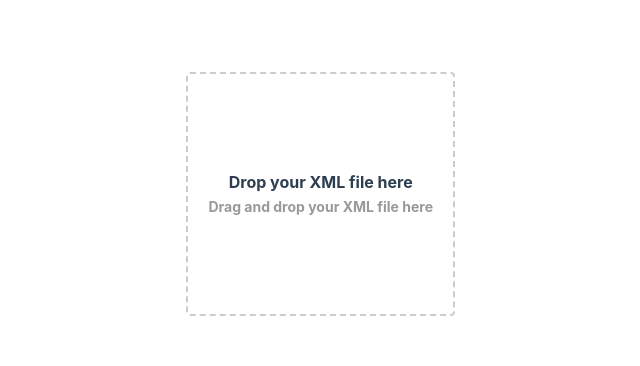
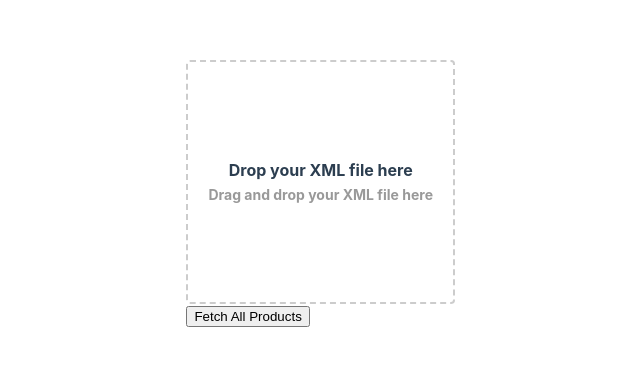
Before and after one commit to Dylan-vdb/supplier-products-parser, a Vue app: page / in a window 1280 px wide. Shown: the part 206-572 px from the top of the page, without its empty margins (185-825 px from the left). Built offline with nearby package versions, Linux system fonts and the light colour scheme.

Commit message:
add: fetch all products in batches

```diff
--- a/package.json
+++ b/package.json
@@ -14,6 +14,7 @@
   },
   "dependencies": {
     "@vueuse/core": "^10.10.1",
+    "axios": "^1.7.7",
     "fast-xml-parser": "^4.4.0",
     "papaparse": "^5.4.1",
     "vue": "^3.4.21"
--- a/src/App.vue
+++ b/src/App.vue
@@ -11,6 +11,7 @@
         </div>
       </div>
     </div>
+    <button @click="fetchAllProducts">Fetch All Products</button>
   </div>
 </template>
 
@@ -26,6 +27,7 @@ import { processFrontosaStock } from './helpers/frontosaFixer'
 import { processAstrumStock } from './helpers/astrumFixer'
 import { processDiscontinuedStock } from './helpers/discontinuedStockFixer'
 import { symbolMap } from './helpers/constants'
+import { fetchAllProducts } from './helpers/restApi.js'
 
 export default {
   setup() {
@@ -146,7 +148,8 @@ export default {
 
     return {
       dropzoneRef,
-      isDragActive
+      isDragActive,
+      fetchAllProducts
     }
   }
 }
--- /dev/null
+++ b/src/helpers/restApi.js
@@ -0,0 +1,44 @@
+import axios from 'axios'
+
+const BATCH_SIZE = 50
+const TOTAL_PRODUCTS = 3000 // Replace with the actual total number of products
+const DELAY_MS = 10000 // 10 seconds
+
+const products = [
+  /* Your 3000 products here */
+]
+let processedCount = 0
+
+const delay = (ms) => new Promise((resolve) => setTimeout(resolve, ms))
+
+export const fetchAllProducts = async () => {
+  let allProducts = []
+  let page = 1
+  let fetchedProducts = []
+
+  do {
+    try {
+      console.log(`Fetching products from page ${page}...`)
+      const response = await axios.get('https://computergadgets.co.za//wp-json/wc/v3/products', {
+        params: { per_page: BATCH_SIZE, page },
+        // headers: {
+        //   'X-API-KEY': 'ck_5ee8a80eb429b6c65127522393593a42116936c4',
+        //   'X-API-SECRET': 'cs_a7bde7b0b3fe4ce77ad6d7c013b12f1beeeec315'
+        // },
+        auth: {
+          username: 'ck_5ee8a80eb429b6c65127522393593a42116936c4',
+          password: 'cs_a7bde7b0b3fe4ce77ad6d7c013b12f1beeeec315'
+        }
+      })
+      fetchedProducts = response.data
+      allProducts = [...allProducts, ...fetchedProducts]
+      page++
+      debugger
+      await delay(DELAY_MS) // Add delay to avoid overloading the server
+    } catch (error) {
+      console.error(error)
+    }
+  } while (fetchedProducts.length === BATCH_SIZE)
+
+  return allProducts
+}
```
Also changed, not shown: 2 other files (tests, documents, lock files or other folders).
